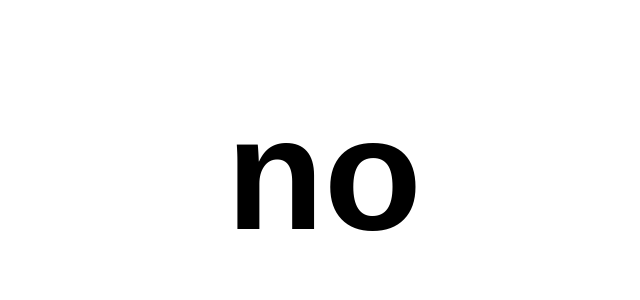
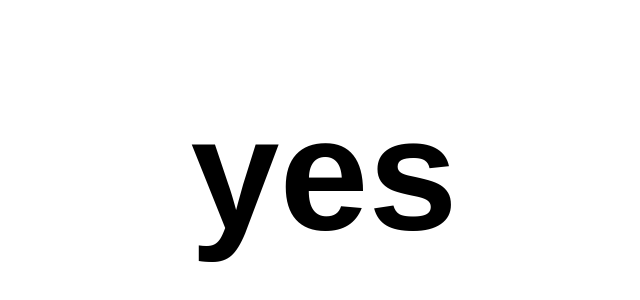
Before and after one commit to rossdakin/ismetroonfiretoday, a plain HTML site: page index.html in a window 1280 px wide. Shown: the part 126-426 px from the top of the page, without its empty margins (316-956 px from the left). Drawn offline with Linux system fonts and the light colour scheme.

Commit message:
let us be realistic about it
it's always on fire

```diff
--- a/index.html
+++ b/index.html
@@ -67,7 +67,7 @@
   </head>
   <body>
     <main>
-      <a href="http://www.wmata.com/" id="answer">no</a>
+      <a href="http://www.wmata.com/" id="answer">yes</a>
     </main>
     <script>
       (function(i,s,o,g,r,a,m){i['GoogleAnalyticsObject']=r;i[r]=i[r]||function(){
```
